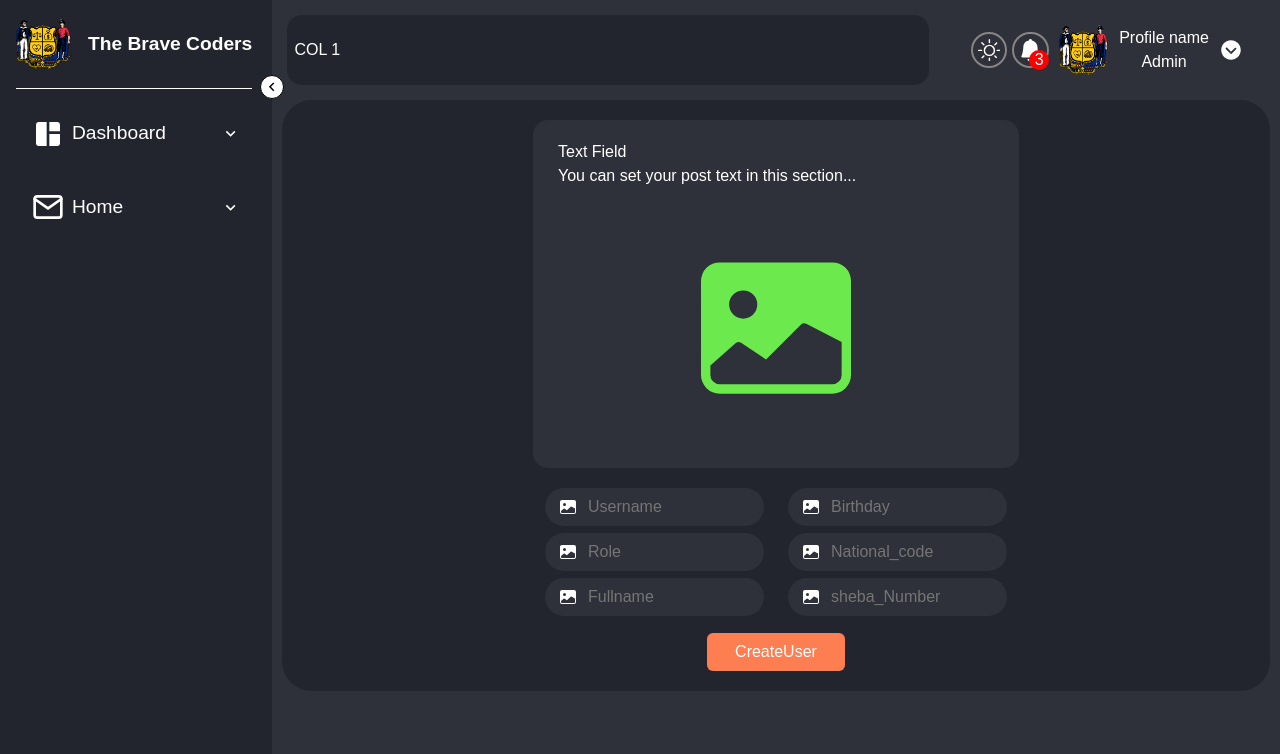
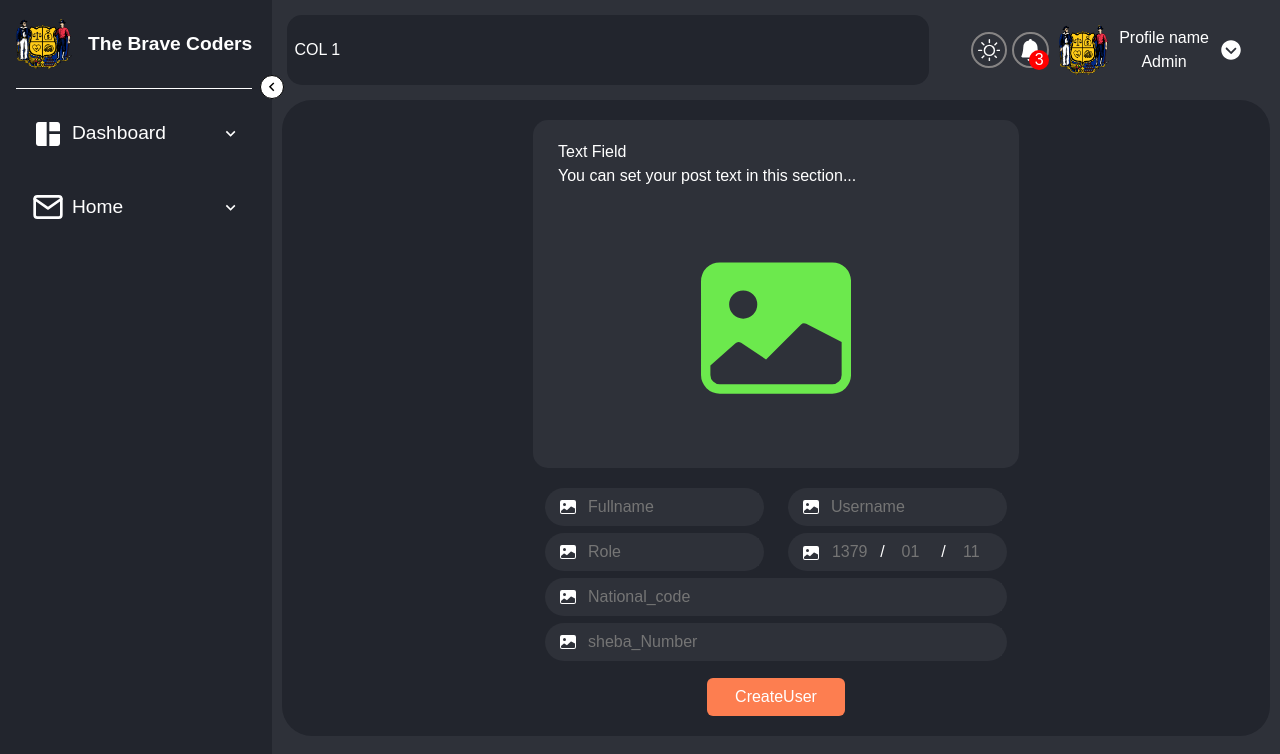
Before and after one commit to cs-esmaeili/news_frontend, a Next.js app: page /dashboard/user/createUser in a window 1280 px wide. Shown: the top 754 px of the page. Built offline with nearby package versions, Linux system fonts and the light colour scheme.

Commit message:
date picker added

```diff
--- a/app/dashboard/(main)/user/createUser/page.js
+++ b/app/dashboard/(main)/user/createUser/page.js
@@ -4,8 +4,9 @@ import styles from '@/styles/createUser.module.scss';
 import { Container, Row, Col } from 'react-bootstrap';
 import { BsImageFill } from 'react-icons/bs';
 import Cinput from '@/components/Cinput';
-import "react-modern-calendar-datepicker/lib/DatePicker.css";
-import { Calendar } from "react-modern-calendar-datepicker";
+import DatePicker from '@/components/inputs/DatePicker';
+// import "react-modern-calendar-datepicker/lib/DatePicker.css";
+// import { Calendar } from "react-modern-calendar-datepicker";
 import { useState } from 'react';
 
 export default function createUser() {
@@ -30,20 +31,23 @@ export default function createUser() {
                 <Container fluid className={styles.inputsContainer}>
                     <Row>
                         <Col md={{ span: 3, offset: 3 }}>
-                            <Cinput icon={<BsImageFill />} placeholder={"Username"} />
+                            <Cinput icon={<BsImageFill />} placeholder={"Fullname"} />
+
                             <Cinput icon={<BsImageFill />} placeholder={"Role"} />
-                            <Cinput icon={<BsImageFill />} placeholder={"Fullname"} />
                         </Col>
                         <Col md={{ span: 3 }}>
-                            <Cinput icon={<BsImageFill />} placeholder={"Birthday"} />
+                            <Cinput icon={<BsImageFill />} placeholder={"Username"} />
+                            <DatePicker icon={<BsImageFill />} />
+                        </Col>
+                    </Row>
+                    <Row>
+                        <Col md={{ span: 6, offset: 3 }}>
                             <Cinput icon={<BsImageFill />} placeholder={"National_code"} />
+                        </Col>
+                    </Row>
+                    <Row>
+                        <Col md={{ span: 6, offset: 3 }}>
                             <Cinput icon={<BsImageFill />} placeholder={"sheba_Number"} />
-                            {/* <Calendar
-                                value={selectedDay}
-                                onChange={setSelectedDay}
-                                shouldHighlightWeekends
-                                locale="fa"
-                            /> */}
                         </Col>
                     </Row>
                     <Row>
--- /dev/null
+++ b/components/inputs/DatePicker.js
@@ -0,0 +1,76 @@
+import React, { useState, useEffect, useRef } from 'react';
+import styles from '@/styles/datepicker.module.scss';
+
+function DatePicker({ icon, length = 3 }) {
+
+    const inputRefs = useRef(Array.from({ length }, () => React.createRef()));
+
+    const focusNextInput = (index) => {
+        const nextIndex = index + 1;
+        if (nextIndex < length) {
+            inputRefs.current[nextIndex].current.focus();
+        }
+    };
+
+    const focusPrevInput = (index) => {
+        const prevIndex = index - 1;
+        if (prevIndex >= 0) {
+            inputRefs.current[prevIndex].current.focus();
+        }
+    };
+
+
+    return (
+        <div className={styles.container}>
+            <div className={styles.icon}>
+                {icon}
+            </div>
+            <input
+                ref={inputRefs.current[0]}
+                className={styles.input}
+                placeholder='1379'
+                onKeyDown={(e) => {
+                    if (e.key === 'Backspace' && e.currentTarget.value === '') {
+                        focusNextInput(0);
+                    } else if (e.key >= '0' && e.key <= '9' && e.currentTarget.value.length === 4) {
+                        focusPrevInput(0);
+                    }
+                }}
+                maxLength={4}
+            />
+            <span> / </span>
+            <input
+                ref={inputRefs.current[1]}
+                className={styles.input}
+                placeholder='01'
+                onKeyDown={(e) => {
+                    if (e.key === 'Backspace' && e.currentTarget.value === '') {
+                        focusNextInput(1);
+                    } else if (e.key >= '0' && e.key <= '9' && e.currentTarget.value.length === 2) {
+                        focusPrevInput(1);
+                    }
+                }}
+                maxLength={2}
+            />
+            <span> / </span>
+            <input
+                ref={inputRefs.current[2]}
+                className={styles.input}
+                placeholder='11'
+                onKeyDown={(e) => {
+                    if (e.key === 'Backspace' && e.currentTarget.value === '') {
+                        focusNextInput(2);
+                    } else if (e.key >= '0' && e.key <= '9' && e.currentTarget.value.length === 2) {
+                        focusPrevInput(2);
+                    }
+                }}
+                maxLength={2}
+            />
+
+        </div>
+    );
+}
+
+
+
+export default DatePicker;
--- /dev/null
+++ b/styles/datepicker.module.scss
@@ -0,0 +1,29 @@
+@import 'variables.scss';
+
+
+.container {
+    width: 100%;
+    padding: 5px;
+    background-color: $background_color;
+    border-radius: 30px;
+    padding-left: 15px;
+    display: flex;
+    align-items: center;
+
+    .icon {
+        margin-right: 5px;
+    }
+    .input {
+        text-align: center;
+        margin-right: 5px;
+        background-color: $background_color;
+        border-color: transparent;
+        flex-grow: 1;
+        outline-width: 0;
+        width: 5px;
+        color: white;
+        flex: 1;
+    }
+
+    margin-bottom: 7px;
+}
```
Also changed, not shown: components/inputs/validator.js (added, +49 -0 lines).
